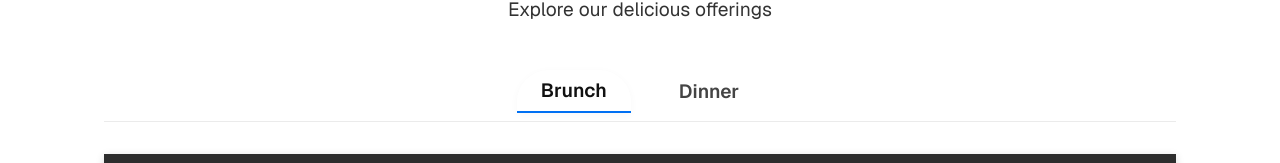
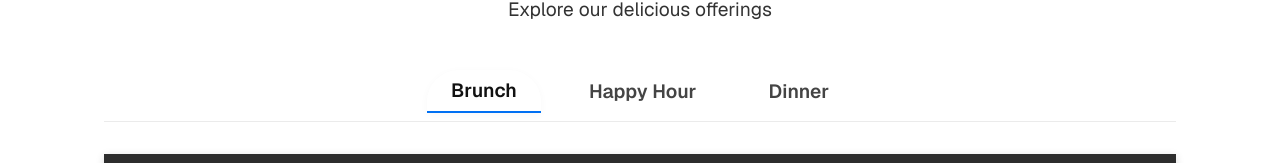
Before and after one commit to SkilletzCafe/skilletz.cafe, a Next.js app: page /menu in a window 1280 px wide. Shown: the part 231-394 px from the top of the page. Built offline with nearby package versions, Linux system fonts and the light colour scheme; a web font is replaced by a local one.

Commit message:
adds happy hour section

```diff
--- a/src/pages/menu/index.tsx
+++ b/src/pages/menu/index.tsx
@@ -25,21 +25,23 @@ interface MenuPageProps {
 
 export default function Menu({ menuData }: MenuPageProps) {
   // Check for utm_campaign parameter to determine initial tab
-  const getInitialTab = (): 'Brunch' | 'Dinner' => {
-    let initialTab: 'Brunch' | 'Dinner' = 'Brunch';
+  const getInitialTab = (): 'Brunch' | 'Happy Hour' | 'Dinner' => {
+    let initialTab: 'Brunch' | 'Happy Hour' | 'Dinner' = 'Brunch';
 
     if (typeof window !== 'undefined') {
       const utmCampaign = getUrlParam('utm_campaign');
       if (utmCampaign && utmCampaign.toLowerCase().startsWith('dinner')) {
         initialTab = 'Dinner';
+      } else if (utmCampaign && utmCampaign.toLowerCase().startsWith('happy')) {
+        initialTab = 'Happy Hour';
       }
     }
 
     return initialTab;
   };
 
-  // Add tab state for Brunch/Dinner
-  const [selectedTab, setSelectedTab] = useState<'Brunch' | 'Dinner'>(getInitialTab);
+  // Add tab state for Brunch/Happy Hour/Dinner
+  const [selectedTab, setSelectedTab] = useState<'Brunch' | 'Happy Hour' | 'Dinner'>(getInitialTab);
   const [selectedCategory, setSelectedCategory] = useState<string | null>(null);
   const [focusedItemIndex, setFocusedItemIndex] = useState<number>(-1);
   const [itemStates, setItemStates] = useState<Record<string, MenuItemState>>({});
@@ -48,10 +50,11 @@ export default function Menu({ menuData }: MenuPageProps) {
   const observerRef = useRef<IntersectionObserver | null>(null);
   const categoryRefs = useRef<(HTMLHeadingElement | null)[]>([]);
 
-  // Separate Dinner and Brunch menus
+  // Separate Dinner, Happy Hour, and Brunch menus
   const dinnerMenu = menuData.menus.find((menu) => menu.name === 'Dinner');
+  const happyHourMenu = menuData.menus.find((menu) => menu.name === 'Happy Hour');
   const brunchMenus = menuData.menus.filter(
-    (menu) => menu.name !== 'Dinner' && menu.groups.length === 1
+    (menu) => menu.name !== 'Dinner' && menu.name !== 'Happy Hour' && menu.groups.length === 1
   );
 
   // Set up intersection observer
@@ -89,6 +92,8 @@ export default function Menu({ menuData }: MenuPageProps) {
     const utmCampaign = getUrlParam('utm_campaign');
     if (utmCampaign && utmCampaign.toLowerCase().startsWith('dinner')) {
       setSelectedTab('Dinner');
+    } else if (utmCampaign && utmCampaign.toLowerCase().startsWith('happy')) {
+      setSelectedTab('Happy Hour');
     }
   }, []);
 
@@ -161,15 +166,25 @@ export default function Menu({ menuData }: MenuPageProps) {
   // Get main menus (excluding "Other")
   // const menus = getMainMenus(menuData);
   // Calculate total number of menu items for keyboard navigation
-  const menus = selectedTab === 'Dinner' && dinnerMenu ? [dinnerMenu] : brunchMenus;
+  const menus =
+    selectedTab === 'Dinner' && dinnerMenu
+      ? [dinnerMenu]
+      : selectedTab === 'Happy Hour' && happyHourMenu
+        ? [happyHourMenu]
+        : brunchMenus;
   const totalMenuItems = menus.reduce((total, menu) => {
     return total + menu.groups.reduce((groupTotal, group) => groupTotal + group.items.length, 0);
   }, 0);
 
   const isDinner = selectedTab === 'Dinner' && dinnerMenu;
+  const isHappyHour = selectedTab === 'Happy Hour' && happyHourMenu;
   // Compute category options for MenuCategorySwitcher
   const categoryOptions = isDinner
     ? dinnerMenu.groups
+        .filter((g) => g.items && g.items.length > 0)
+        .map((g) => ({ key: g.guid, label: g.name }))
+    : isHappyHour
+      ? happyHourMenu.groups
           .filter((g) => g.items && g.items.length > 0)
           .map((g) => ({ key: g.guid, label: g.name }))
       : brunchMenus
@@ -179,12 +194,16 @@ export default function Menu({ menuData }: MenuPageProps) {
   // Compute sections and getItems for MenuSections
   const sections = isDinner
     ? dinnerMenu.groups
+    : isHappyHour
+      ? happyHourMenu.groups
       : brunchMenus.map((m) => ({ ...m, items: m.groups[0].items }));
   const getItems = isDinner
     ? (g: any) =>
         g.name && g.name.startsWith('Daily Specials')
           ? g.items.filter((item: any) => item.name.startsWith('Soup of the Day'))
           : g.items
+    : isHappyHour
+      ? (g: any) => g.items
       : (m: any) =>
           m.name && m.name.startsWith('Daily Specials')
             ? m.items.filter((item: any) => item.name === 'Soup of the Day')
@@ -206,6 +225,18 @@ export default function Menu({ menuData }: MenuPageProps) {
             tabIndex={selectedTab === 'Brunch' ? 0 : -1}
           >
             Brunch
+          </button>
+          <button
+            className={`${styles.tabButton} ${selectedTab === 'Happy Hour' ? styles.activeTab : ''}`}
+            onClick={() => {
+              setSelectedTab('Happy Hour');
+              setSelectedCategory(null);
+            }}
+            role="tab"
+            aria-selected={selectedTab === 'Happy Hour'}
+            tabIndex={selectedTab === 'Happy Hour' ? 0 : -1}
+          >
+            Happy Hour
           </button>
           <button
             className={`${styles.tabButton} ${selectedTab === 'Dinner' ? styles.activeTab : ''}`}
```
Lines whose indentation alone changed are shown as unchanged.
